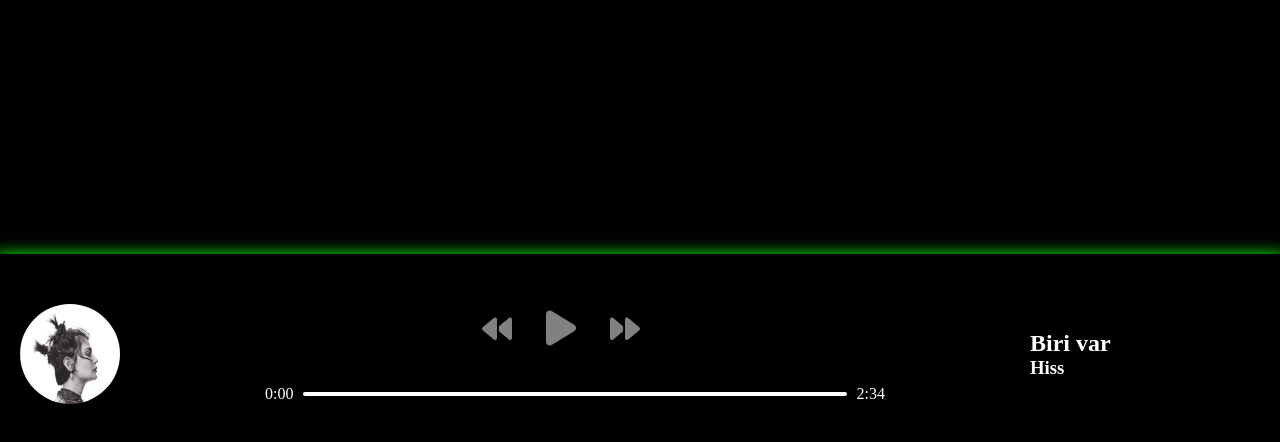
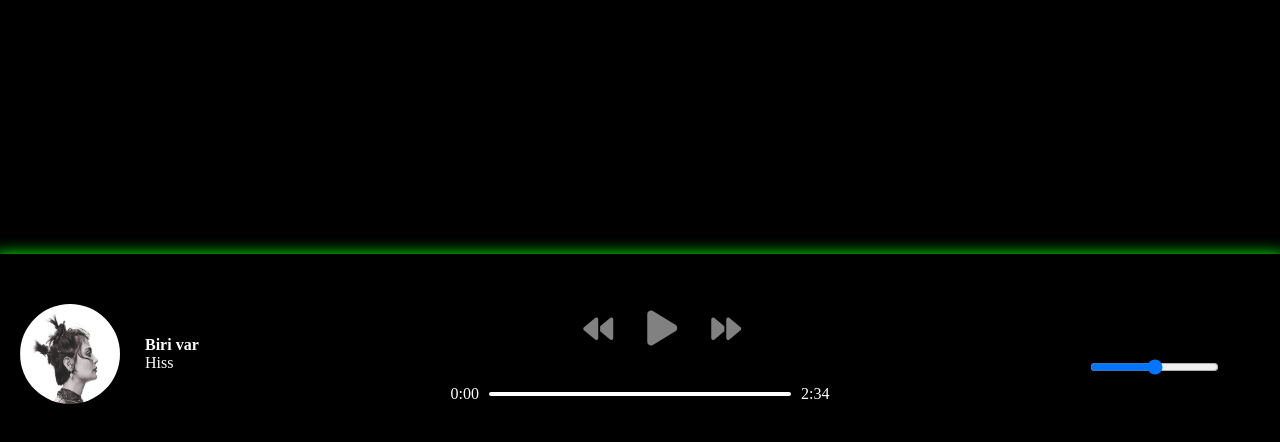
Before and after one commit to raufGarayev/music-anime, a plain HTML site: page index.html in a window 1280 px wide. Shown: the part 346-788 px from the top of the page. Drawn offline with Linux system fonts and the light colour scheme.

Commit message:
optimization

```diff
--- a/assets/css/style.css
+++ b/assets/css/style.css
@@ -28,9 +28,10 @@ body {
   position: absolute;
   bottom: 0;
   display: flex;
-  justify-content: space-between;
+  justify-content: center;
+  gap: 220px;
   align-items: center;
-  padding-left: 20px;
+  padding: 0 20px;
 }
 
 .player-img {
@@ -39,7 +40,7 @@ body {
 }
 
 .player-main {
-  width: 620px;
+  width: 540px;
 }
 
 .player-img img {
@@ -112,13 +113,13 @@ body {
 }
 
 .player-songname {
-  width: 250px;
+  /* width: 150px; */
   display: flex;
   flex-direction: column;
 }
 
-h2, h3 {
-  display: inline;
+#title {
+  font-weight: 700;
 }
 
 .overlay {
@@ -192,3 +193,20 @@ h2, h3 {
   filter: brightness(80%);
   cursor: pointer;
 }
+
+.left-side {
+  display: flex;
+  align-items: center;
+  gap: 25px;
+  width: 300px;
+}
+
+.change-volume {
+  margin-top: 30px;
+  background-color: #fff;
+}
+
+.settings-container {
+  width: 300px;
+  text-align: center;
+}
--- a/assets/js/script.js
+++ b/assets/js/script.js
@@ -16,6 +16,7 @@ const imgDiv = document.querySelector('.player-img')
 
 const barBtn = document.getElementById('burger')
 const list = document.querySelector('.overlay-content')
+const volumeRange = document.querySelector('.change-volume');
 
 
 
@@ -220,3 +221,10 @@ const X = document.querySelector('.closebtn')
 X.addEventListener('click', function(e) {
     closeNav()
 })
+
+function changeVolume(volume) {
+    console.log(volume)
+    music.volume = volume;
+}
+
+volumeRange.addEventListener('input', (e) => changeVolume(parseInt(e.target.value) / 100));
--- a/index.html
+++ b/index.html
@@ -19,9 +19,16 @@
         <p>Music Player</p>
     </div>
     <div class="player">
-        <div class="player-img">
-            <img src="" alt="Album Art">
+        <div class="left-side">
+            <div class="player-img">
+                <img src="" alt="Album Art">
+            </div>
+            <div class="player-songname">
+                <p id="title">Mahni adi</p>
+                <p id="artist">Mahni oxuyan shexs</p>
+            </div>
         </div>
+
         <div class="player-main">
             <audio src=""></audio>
             <div class="player-controls">
@@ -37,9 +44,8 @@
                 <span id="duration">2:34</span>
             </div>
         </div>
-        <div class="player-songname">
-            <h2 id="title">Mahni adi</h2>
-            <h3 id="artist">Mahni oxuyan shexs</h3>
+        <div class="settings-container">
+            <input class="change-volume" type="range">
         </div>
     </div>
     <script src="./assets/js/script.js"></script>
```
